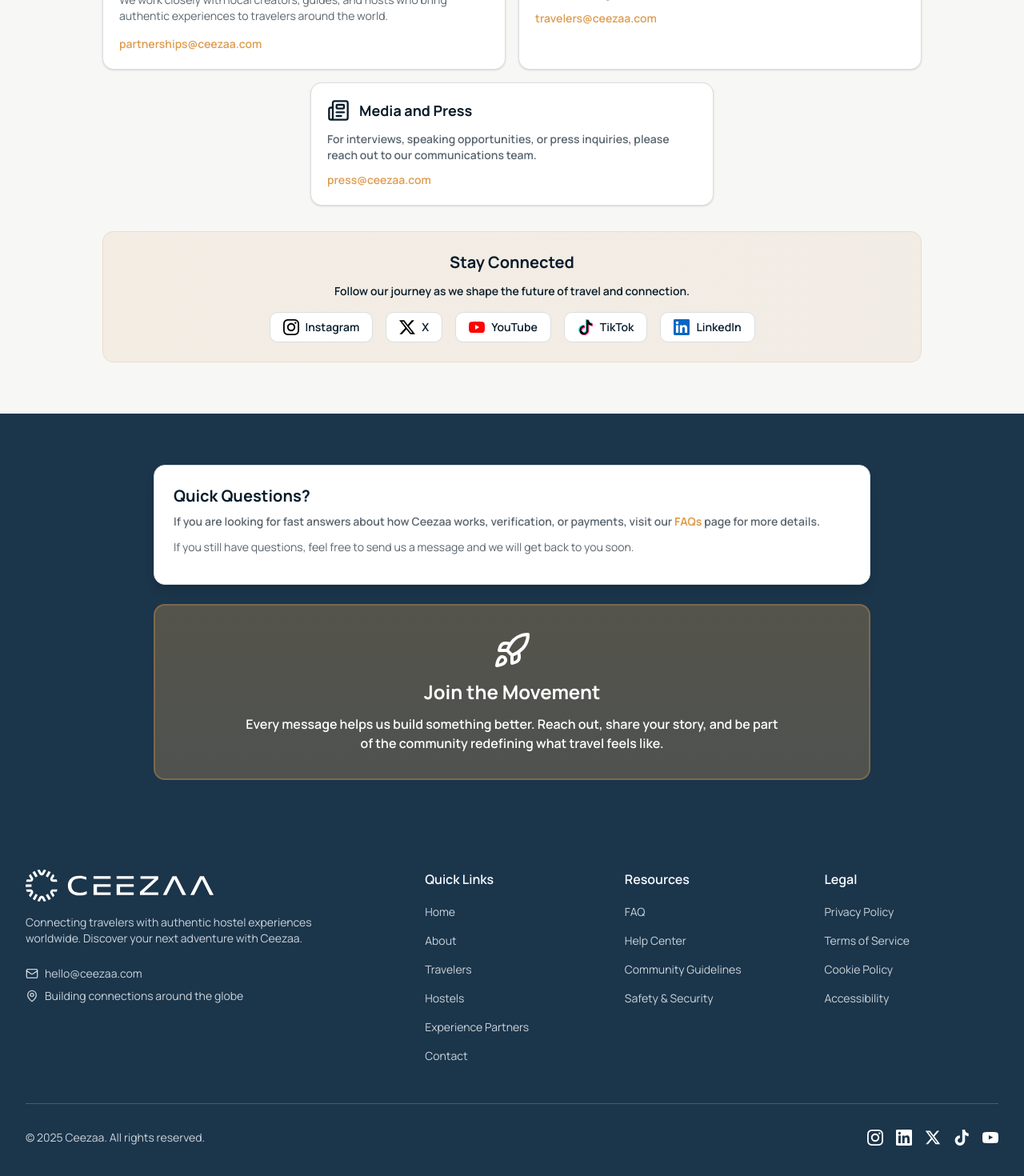
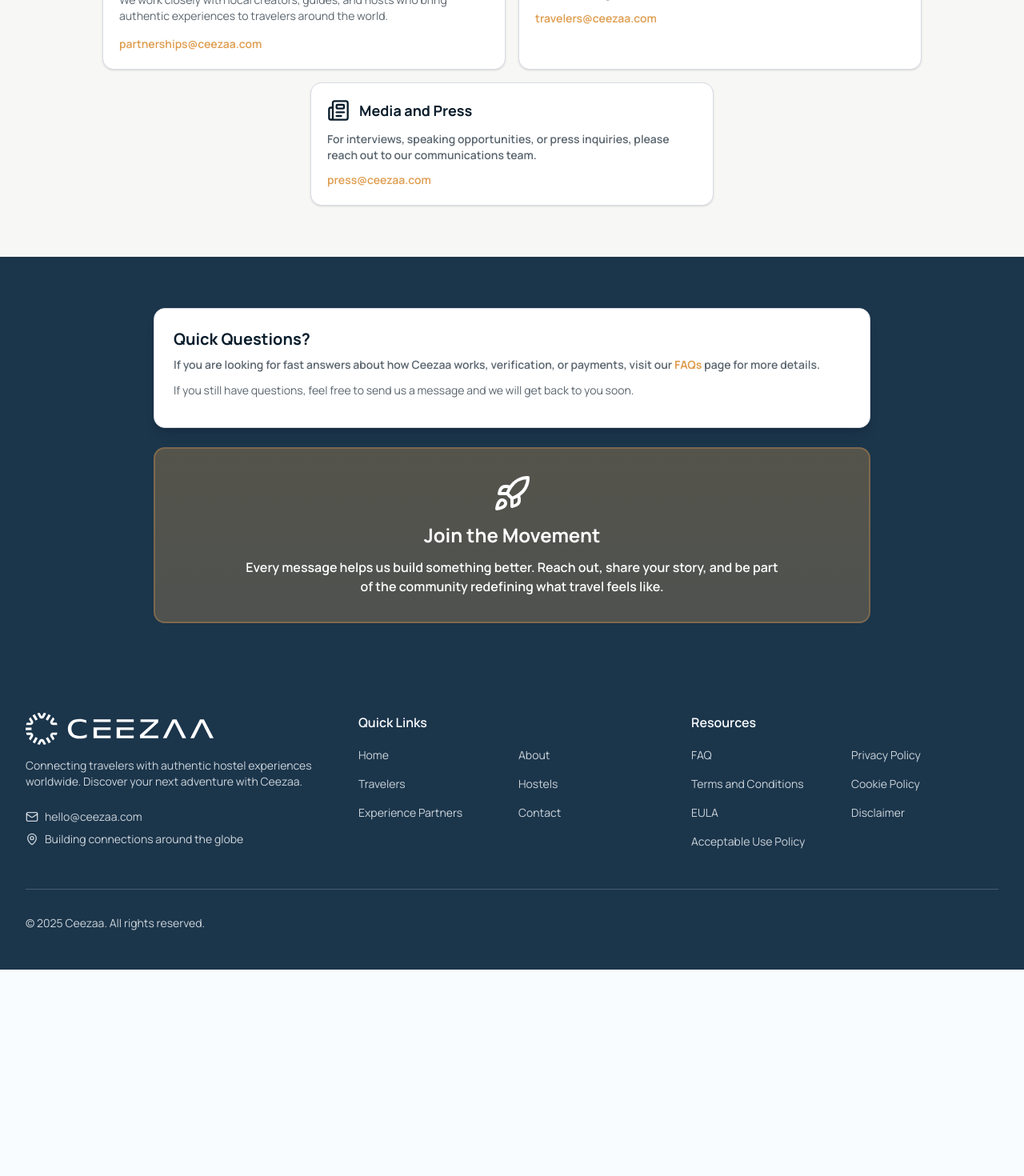
Before and after one commit to scottdoggett/ceezaa-landing-page, a Next.js app: page /contact in a window 1280 px wide. Shown: the part 788-2258 px from the top of the page at 80% size. After the commit the page ends 2000 px from the top, so only its background shows below. Built offline with nearby package versions, Linux system fonts and the light colour scheme.

Commit message:
Got rid of social links by commenting them out. Will use at another date

```diff
--- a/src/components/ui/contact-page/contact-sections.tsx
+++ b/src/components/ui/contact-page/contact-sections.tsx
@@ -1,5 +1,5 @@
 import { MessageCircle, Home, Handshake, Plane, Newspaper } from "lucide-react";
-import Image from "next/image";
+// import Image from "next/image";
 
 export function ContactSections() {
   const contactSections = [
@@ -52,38 +52,38 @@ export function ContactSections() {
     Newspaper: Newspaper,
   };
 
-  const socialLinks = [
-    {
-      name: "Instagram",
-      href: "#",
-      icon: "/social-icons/instagram.svg",
-      iconDark: "/social-icons/instagram-dark.svg",
-    },
-    {
-      name: "X",
-      href: "#",
-      icon: "/social-icons/x.svg",
-      iconDark: "/social-icons/x-dark.svg",
-    },
-    {
-      name: "YouTube",
-      href: "#",
-      icon: "/social-icons/youtube.svg",
-      iconDark: "/social-icons/youtube-dark.svg",
-    },
-    {
-      name: "TikTok",
-      href: "#",
-      icon: "/social-icons/tiktok.svg",
-      iconDark: "/social-icons/tiktok-dark.svg",
-    },
-    {
-      name: "LinkedIn",
-      href: "#",
-      icon: "/social-icons/linkedin.svg",
-      iconDark: "/social-icons/linkedin-dark.svg",
-    },
-  ];
+  // const socialLinks = [
+  //   {
+  //     name: "Instagram",
+  //     href: "#",
+  //     icon: "/social-icons/instagram.svg",
+  //     iconDark: "/social-icons/instagram-dark.svg",
+  //   },
+  //   {
+  //     name: "X",
+  //     href: "#",
+  //     icon: "/social-icons/x.svg",
+  //     iconDark: "/social-icons/x-dark.svg",
+  //   },
+  //   {
+  //     name: "YouTube",
+  //     href: "#",
+  //     icon: "/social-icons/youtube.svg",
+  //     iconDark: "/social-icons/youtube-dark.svg",
+  //   },
+  //   {
+  //     name: "TikTok",
+  //     href: "#",
+  //     icon: "/social-icons/tiktok.svg",
+  //     iconDark: "/social-icons/tiktok-dark.svg",
+  //   },
+  //   {
+  //     name: "LinkedIn",
+  //     href: "#",
+  //     icon: "/social-icons/linkedin.svg",
+  //     iconDark: "/social-icons/linkedin-dark.svg",
+  //   },
+  // ];
 
   return (
     <section className="w-full py-12 md:py-16 bg-accent/5">
@@ -125,7 +125,7 @@ export function ContactSections() {
           </div>
 
           {/* Stay Connected */}
-          <div className="bg-linear-to-r from-primary/10 to-accent/10 border border-primary/20 rounded-xl p-6 mt-8">
+          {/* <div className="bg-linear-to-r from-primary/10 to-accent/10 border border-primary/20 rounded-xl p-6 mt-8">
             <h3 className="text-xl font-bold mb-3 text-center">
               Stay Connected
             </h3>
@@ -139,7 +139,6 @@ export function ContactSections() {
                   href={social.href}
                   className="bg-card border border-border rounded-lg px-4 py-2 flex items-center gap-2 text-sm font-semibold hover:bg-primary/10 transition-colors"
                 >
-                  {/* Light mode icon */}
                   <Image
                     src={social.icon}
                     alt={social.name}
@@ -147,7 +146,6 @@ export function ContactSections() {
                     height={20}
                     className="dark:hidden"
                   />
-                  {/* Dark mode icon */}
                   <Image
                     src={social.iconDark}
                     alt={social.name}
@@ -159,7 +157,7 @@ export function ContactSections() {
                 </a>
               ))}
             </div>
-          </div>
+          </div> */}
         </div>
       </div>
     </section>
--- a/src/components/ui/footer.tsx
+++ b/src/components/ui/footer.tsx
@@ -13,51 +13,50 @@ const footerLinks = {
   ],
   resources: [
     { name: "FAQ", href: "/faq" },
-    { name: "Help Center", href: "/help" },
-    { name: "Community Guidelines", href: "/guidelines" },
-    { name: "Safety & Security", href: "/safety" },
-  ],
-  legal: [
     { name: "Privacy Policy", href: "/privacy" },
-    { name: "Terms of Service", href: "/terms" },
+    { name: "Terms and Conditions", href: "/terms" },
     { name: "Cookie Policy", href: "/cookies" },
-    { name: "Accessibility", href: "/accessibility" },
+    { name: "EULA", href: "/eula" },
+    { name: "Disclaimer", href: "/disclaimer" },
+    { name: "Acceptable Use Policy", href: "/use-policy" },
+
+
   ],
 };
 
-const socialLinks = [
-  { name: "Instagram", href: "#", icon: "/social-icons/instagram-dark.svg" },
-  { name: "LinkedIn", href: "#", icon: "/social-icons/linkedin-dark.svg" },
-  { name: "X", href: "#", icon: "/social-icons/x-dark.svg" },
-  { name: "TikTok", href: "#", icon: "/social-icons/tiktok-dark.svg" },
-  { name: "YouTube", href: "#", icon: "/social-icons/youtube-dark.svg" },
-];
+// const socialLinks = [
+//   { name: "Instagram", href: "#", icon: "/social-icons/instagram-dark.svg" },
+//   { name: "LinkedIn", href: "#", icon: "/social-icons/linkedin-dark.svg" },
+//   { name: "X", href: "#", icon: "/social-icons/x-dark.svg" },
+//   { name: "TikTok", href: "#", icon: "/social-icons/tiktok-dark.svg" },
+//   { name: "YouTube", href: "#", icon: "/social-icons/youtube-dark.svg" },
+// ];
 
 export function Footer() {
   return (
     <footer className="w-full bg-secondary text-secondary-foreground">
-      <div className="px-4 py-12 sm:px-6 lg:px-8">
-        <div className="grid grid-cols-1 gap-8 md:grid-cols-2 lg:grid-cols-5">
+      <div className="px-4 py-8 sm:py-12 sm:px-6 lg:px-8">
+        <div className="grid grid-cols-2 gap-x-4 gap-y-6 sm:gap-8 md:grid-cols-4 lg:grid-cols-6">
           {/* Logo and Description */}
-          <div className="lg:col-span-2">
-            <Link href="/" className="flex items-center space-x-2 mb-4">
+          <div className="col-span-2 md:col-span-4 lg:col-span-2">
+            <Link href="/" className="flex items-center space-x-2 mb-3 sm:mb-4">
               <Image
                 src="/ceezaa-logo.svg"
                 alt="Ceezaa"
                 width={140}
                 height={45}
-                className="h-10 w-auto brightness-0 invert"
+                className="h-8 sm:h-10 w-auto brightness-0 invert"
               />
             </Link>
-            <p className="text-sm text-secondary-foreground/80 max-w-sm mb-6">
+            <p className="text-xs sm:text-sm text-secondary-foreground/80 max-w-sm mb-4 sm:mb-6">
               Connecting travelers with authentic hostel experiences worldwide.
               Discover your next adventure with Ceezaa.
             </p>
 
             {/* Contact Info */}
-            <div className="space-y-2 text-sm text-secondary-foreground/80">
+            <div className="space-y-1.5 sm:space-y-2 text-xs sm:text-sm text-secondary-foreground/80">
               <div className="flex items-center gap-2">
-                <Mail className="h-4 w-4" />
+                <Mail className="h-3.5 w-3.5 sm:h-4 sm:w-4 shrink-0" />
                 <a
                   href="mailto:hello@ceezaa.com"
                   className="hover:text-primary transition-colors"
@@ -66,23 +65,23 @@ export function Footer() {
                 </a>
               </div>
               <div className="flex items-start gap-2">
-                <MapPin className="h-4 w-4 mt-0.5 shrink-0" />
+                <MapPin className="h-3.5 w-3.5 sm:h-4 sm:w-4 mt-0.5 shrink-0" />
                 <span>Building connections around the globe</span>
               </div>
             </div>
           </div>
 
-          {/* Quick Links */}
-          <div>
-            <h3 className="font-semibold text-secondary-foreground mb-4">
+          {/* Quick Links - 2 columns wide on large screens */}
+          <div className="col-span-2 lg:col-span-2">
+            <h3 className="font-semibold text-secondary-foreground mb-3 sm:mb-4 text-sm sm:text-base">
               Quick Links
             </h3>
-            <ul className="space-y-3">
+            <ul className="grid grid-cols-2 gap-x-3 sm:gap-x-4 gap-y-2 sm:gap-y-3">
               {footerLinks.quickLinks.map((link) => (
                 <li key={link.href}>
                   <Link
                     href={link.href}
-                    className="text-sm text-secondary-foreground/80 hover:text-primary transition-colors"
+                    className="text-xs sm:text-sm text-secondary-foreground/80 hover:text-primary transition-colors"
                   >
                     {link.name}
                   </Link>
@@ -92,35 +91,16 @@ export function Footer() {
           </div>
 
           {/* Resources */}
-          <div>
-            <h3 className="font-semibold text-secondary-foreground mb-4">
+          <div className="col-span-2 lg:col-span-2">
+            <h3 className="font-semibold text-secondary-foreground mb-3 sm:mb-4 text-sm sm:text-base">
               Resources
             </h3>
-            <ul className="space-y-3">
+            <ul className="grid grid-cols-2 gap-x-3 sm:gap-x-4 gap-y-2 sm:gap-y-3">
               {footerLinks.resources.map((link) => (
                 <li key={link.href}>
                   <Link
                     href={link.href}
-                    className="text-sm text-secondary-foreground/80 hover:text-primary transition-colors"
-                  >
-                    {link.name}
-                  </Link>
-                </li>
-              ))}
-            </ul>
-          </div>
-
-          {/* Legal */}
-          <div>
-            <h3 className="font-semibold text-secondary-foreground mb-4">
-              Legal
-            </h3>
-            <ul className="space-y-3">
-              {footerLinks.legal.map((link) => (
-                <li key={link.href}>
-                  <Link
-                    href={link.href}
-                    className="text-sm text-secondary-foreground/80 hover:text-primary transition-colors"
+                    className="text-xs sm:text-sm text-secondary-foreground/80 hover:text-primary transition-colors"
                   >
                     {link.name}
                   </Link>
@@ -131,15 +111,15 @@ export function Footer() {
         </div>
 
         {/* Bottom Section */}
-        <div className="mt-12 pt-8 border-t border-secondary-foreground/20">
-          <div className="flex flex-col sm:flex-row justify-between items-center gap-4">
+        <div className="mt-8 sm:mt-12 pt-6 sm:pt-8 border-t border-secondary-foreground/20">
+          <div className="flex flex-col sm:flex-row justify-between items-center gap-3 sm:gap-4">
             {/* Copyright */}
-            <p className="text-sm text-secondary-foreground/80">
+            <p className="text-xs sm:text-sm text-secondary-foreground/80 text-center sm:text-left">
               © {new Date().getFullYear()} Ceezaa. All rights reserved.
             </p>
 
             {/* Social Links */}
-            <div className="flex items-center gap-4">
+            {/* <div className="flex items-center gap-3 sm:gap-4">
               {socialLinks.map((social) => (
                 <a
                   key={social.name}
@@ -154,11 +134,11 @@ export function Footer() {
                     alt={social.name}
                     width={20}
                     height={20}
-                    className="h-5 w-5"
+                    className="h-4 w-4 sm:h-5 sm:w-5"
                   />
                 </a>
               ))}
-            </div>
+            </div> */}
           </div>
         </div>
       </div>
```
